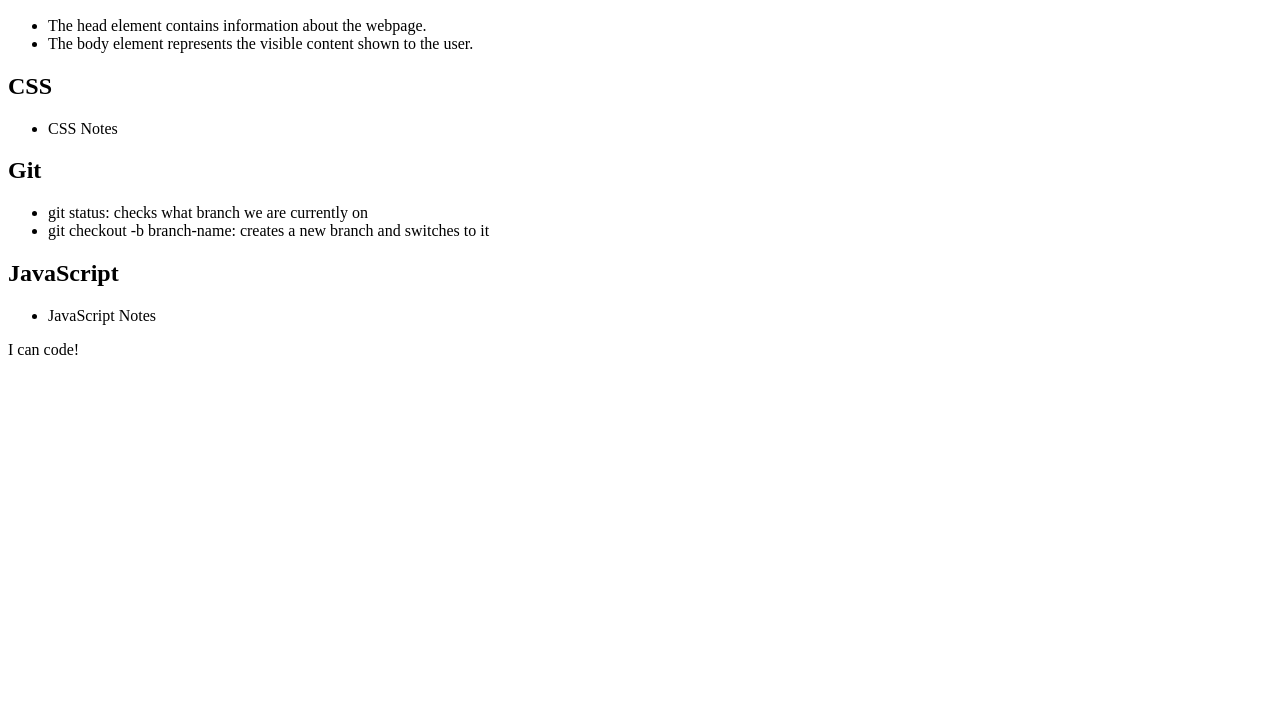
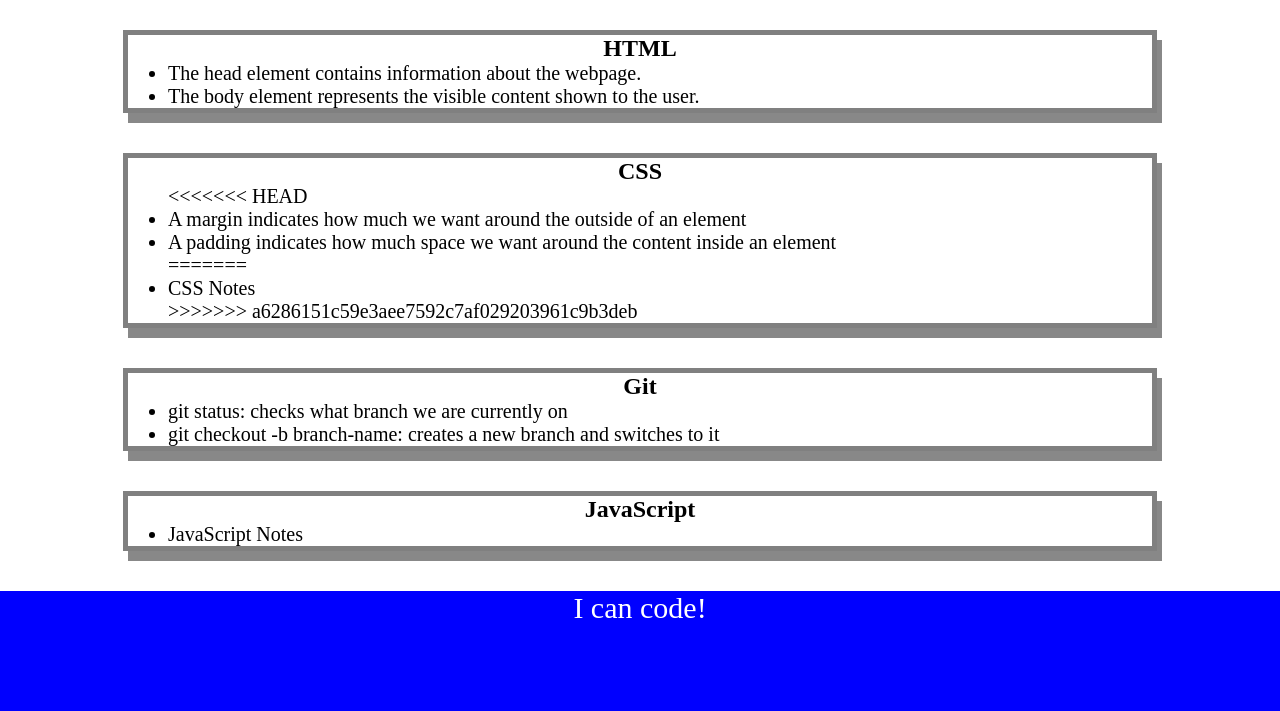
Before and after one commit to Vlad1slav86/prework-study-guide, a plain HTML site: page index.html in a window 1280 px wide. Shown: the part 148-859 px from the top of the page. Before the commit the page ends 800 px from the top, so only its background shows below. Drawn offline with Linux system fonts and the light colour scheme; files that its build step writes are made by us from their sources.

Commit message:
Add files via upload

```diff
--- a/index.html
+++ b/index.html
@@ -4,6 +4,10 @@
     <meta charset="UTF-8" />
     <meta http-equiv="X-UA-Compatible" content="IE=edge" />
     <meta name="viewport" content="width=device-width, initial-scale=1.0" />
+<<<<<<< HEAD
+    <link rel="stylesheet" href="./assets/style.css">
+=======
+>>>>>>> a6286151c59e3aee7592c7af029203961c9b3deb
     <title>Prework Study Guide</title>
   </head>
   <body>
@@ -25,7 +29,13 @@
           <h2>CSS</h2>
 
           <ul>
+<<<<<<< HEAD
+            <li>A margin indicates how much we want around the outside of an element</li>
+            <li>A padding indicates how much space we want around the content inside an element</li>
+
+=======
             <li>CSS Notes</li>
+>>>>>>> a6286151c59e3aee7592c7af029203961c9b3deb
           </ul>
       </section>
 
```
